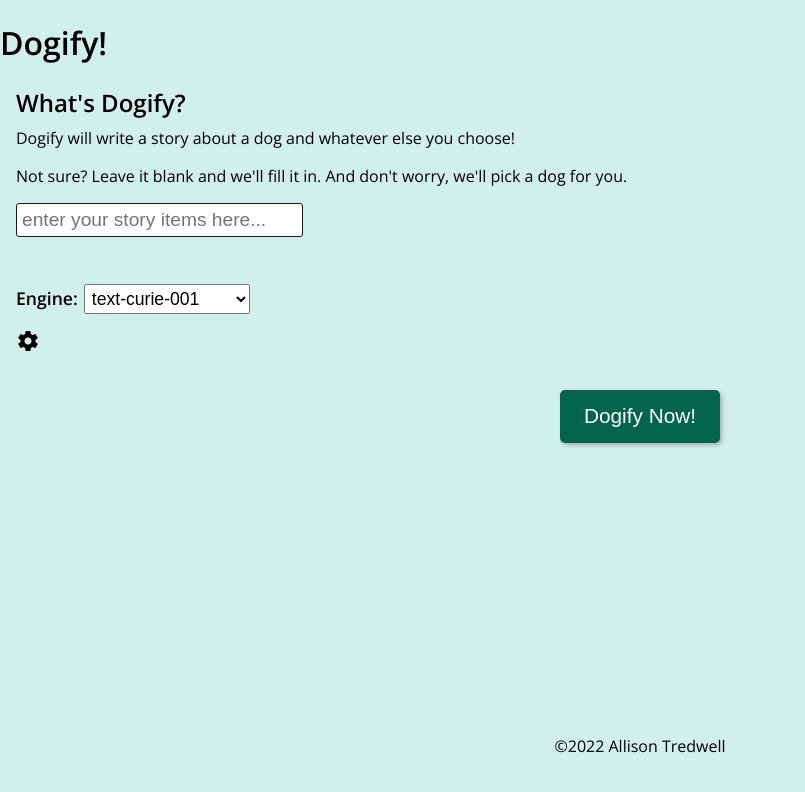
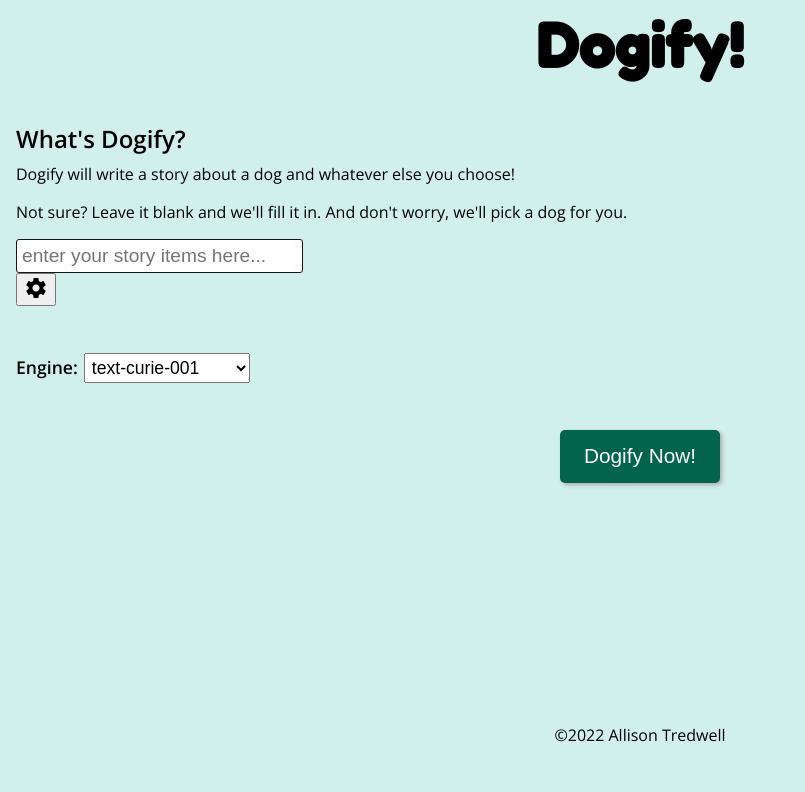
Before and after one commit to allisonLMT/Dogify, a React (Create React App) app: page / in a window 1280 px wide. Shown: the top 792 px of the page, without its empty margins (0-805 px from the left). Built offline with nearby package versions, Linux system fonts and the light colour scheme.

Commit message:
basic modal implemented
-modal is implemented and is functional
-custom styling is still needed, and the dropdown still needs to be installed

```diff
--- a/src/App.js
+++ b/src/App.js
@@ -1,6 +1,7 @@
 import React, { useState } from "react";
 import Header from './components/Header.js';
-import DropDown from './components/DropDown';
+import SettingsModal from './components/SettingsModal.js';
+import DropDown from './components/DropDown.js';
 import Results from './components/Results.js';
 import Footer from './components/Footer.js';
 import './index.scss';
@@ -94,8 +95,9 @@ function App() {
                     maxLength="100"
                     onChange={(e) => setSubjectInput(e.target.value)}
                 />
+                <SettingsModal />
                 <DropDown onDropDownChange={onDropDownChange} />
-                <i class="material-icons">settings</i>
+
 
                 <input type="submit" value="Dogify Now!" id="submit"/>
             </form>
--- a/src/components/Header.js
+++ b/src/components/Header.js
@@ -1,11 +1,11 @@
 import React from 'react';
-//import styles from '../styles/header.module.scss'
+import styles from '../styles/header.module.scss'
 
 
 function Header() {
 
     return (
-        <header>
+        <header className={styles.header}>
             {/* add a logo here */}
             <h1>Dogify!</h1>
         </header>
--- a/src/components/SettingsModal.js
+++ b/src/components/SettingsModal.js
@@ -1,14 +1,60 @@
+import { getQueriesForElement } from '@testing-library/react';
 import React from 'react';
 import Modal from 'react-modal';
 
 
 function SettingsModal() {
 
-    return (
-        <div>
+  const [modalIsOpen, setIsOpen] = React.useState(false);
 
-        </div>
-    )
+  function openModal() {
+    setIsOpen(true);
+  }
+
+  function closeModal() {
+    setIsOpen(false);
+  }
+
+  const customStyles = {
+    content: {
+    //   top: '50%',
+    //   left: '50%',
+    //   right: 'auto',
+    //   bottom: 'auto',
+    //   marginRight: '-50%',
+    //   transform: 'translate(-50%, -50%)',
+    inset: '1rem',
+      border: '2px solid red',
+    },
+  };
+
+  return (
+    <div>
+      <button onClick={openModal}><i class="material-icons">settings</i></button>
+      <Modal
+        isOpen={modalIsOpen}
+        onRequestClose={closeModal}
+        style={customStyles}
+        contentLabel="Example Modal"
+      >
+
+        <h2>Settings</h2>
+        <section>
+            <h3>Engines</h3>
+            <p>Dogify runs on OpenAI's API and there are four engines that can be used to create your story. Below are the differences.</p>
+            <ul>
+                <li>Curie: very capable, faster than DaVinci</li>
+                <li>DaVinci: most capable</li>
+                <li>Babbage: capable of straightforward tasks, very fast</li>
+                <li>Ada: capable of simple tasks, usually the fastest</li>
+            </ul>
+            <p>By default, Dogify runs on Curie but you may change it if you wish.</p>
+
+        </section>
+        <button onClick={closeModal}>close</button>
+      </Modal>
+    </div>
+  );
 
 }
 
--- a/src/styles/header.module.scss
+++ b/src/styles/header.module.scss
@@ -1,4 +1,4 @@
-header {
+.header {
     position: sticky;
 }
 
```
